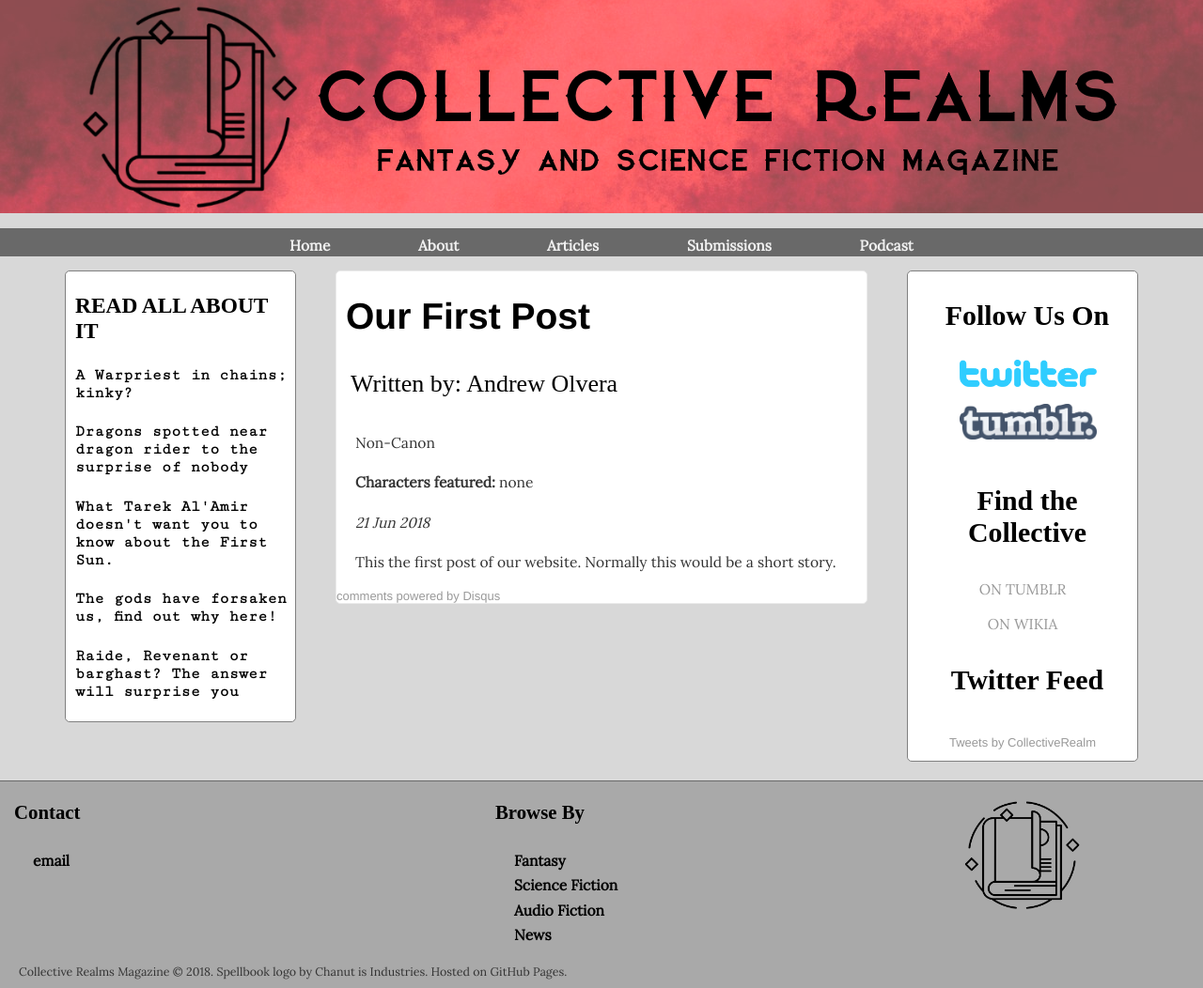
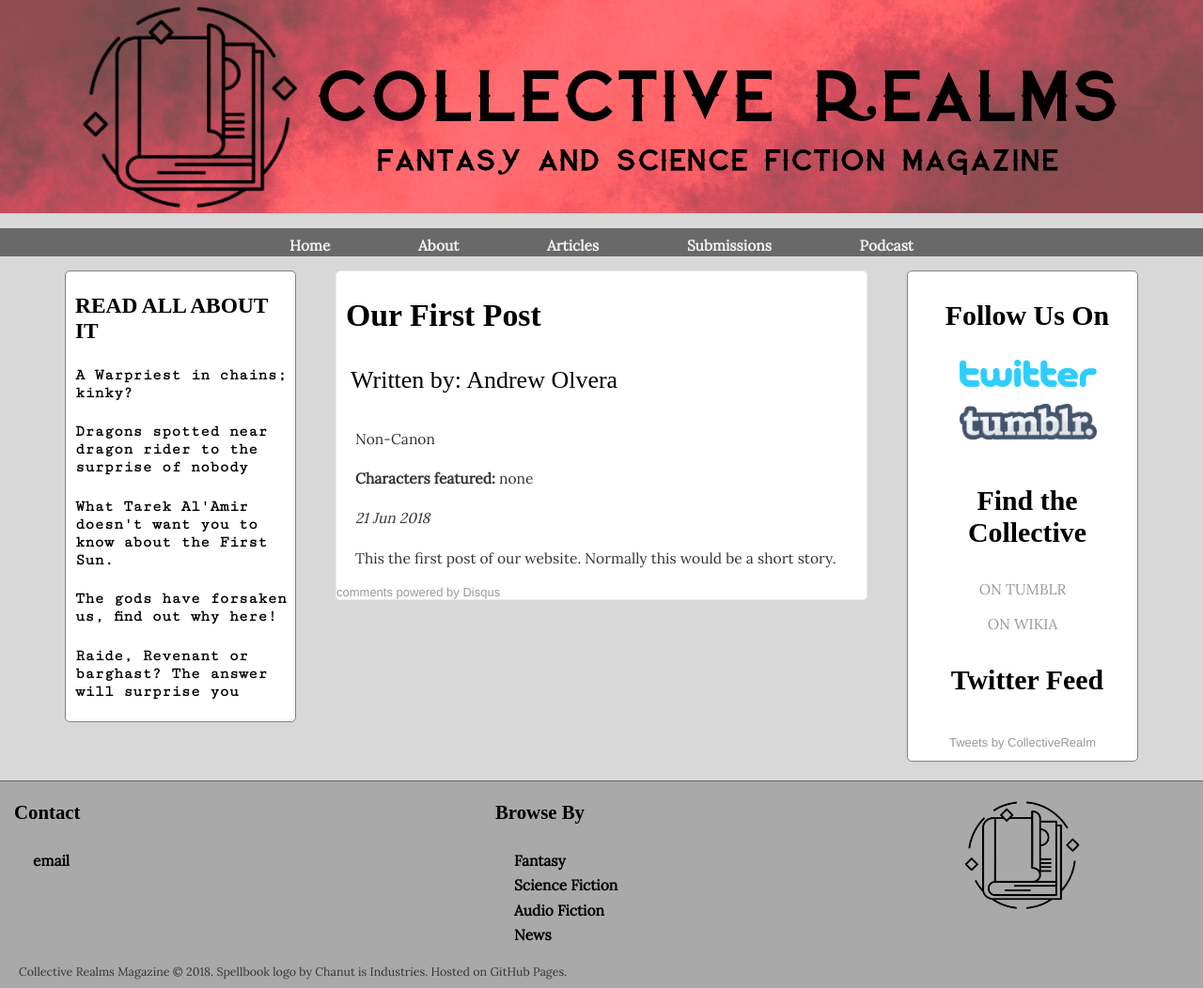
Before and after one commit to collectiverealms/collectiverealms, a Jekyll site: the page built from _posts/2018-06-20-Hello-World.md, in a window 1280 px wide. Shown: the whole page at 94% size. Built offline with Jekyll 4.4.1, drawn with Linux system fonts in a browser that asks for light colours; some web fonts are replaced; comment, search, counter and statistics services are not loaded.

Commit message:
Update post.html

```diff
--- a/_layouts/post.html
+++ b/_layouts/post.html
@@ -3,7 +3,7 @@
 ---
 <div class="posts">
 	<div class="postinfo">
-	    <h1 class="post">{{ page.title }}</h1>
+	    <h2 class="post">{{ page.title }}</h2>
 	    <h4>Written by: {{ page.author }}</h4>
 	    <p>{{ page.status }}</p>
 	    <p><strong>Characters featured:</strong> {{ page.characters }}</p>
```
